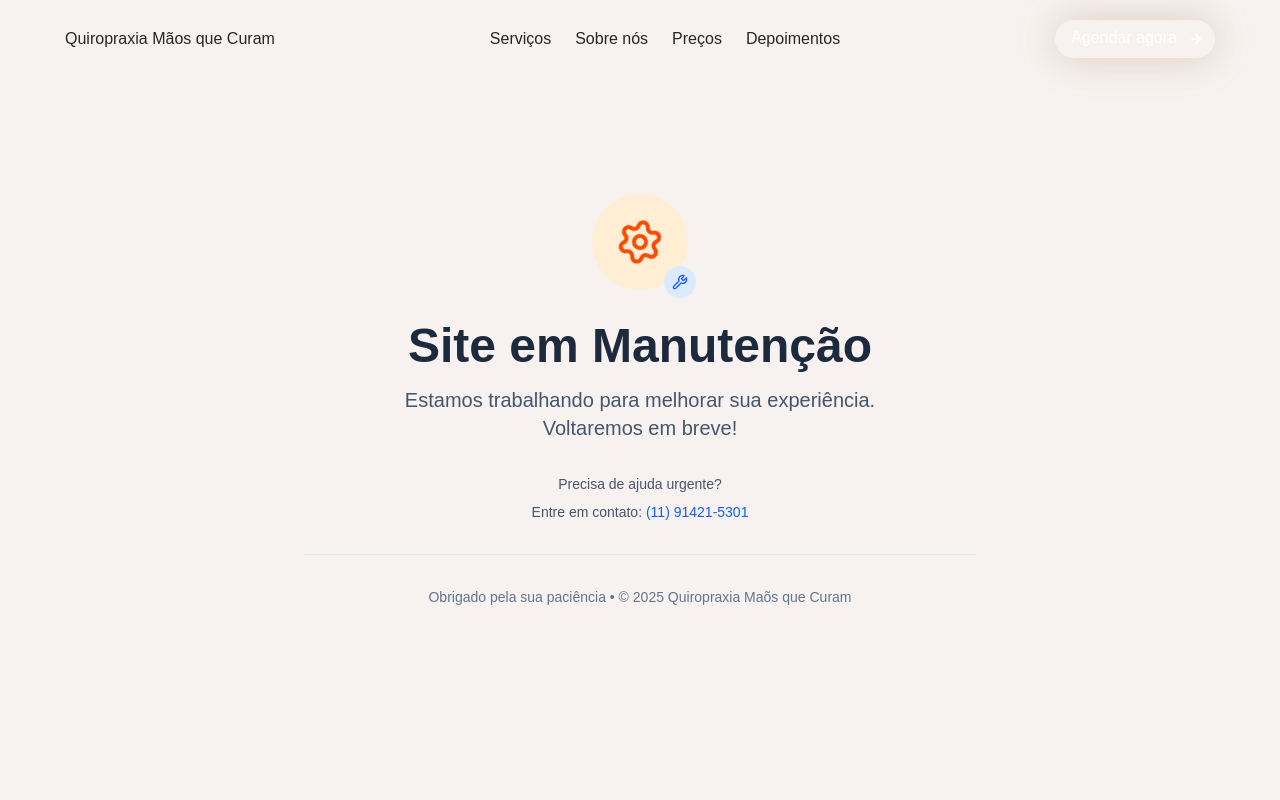
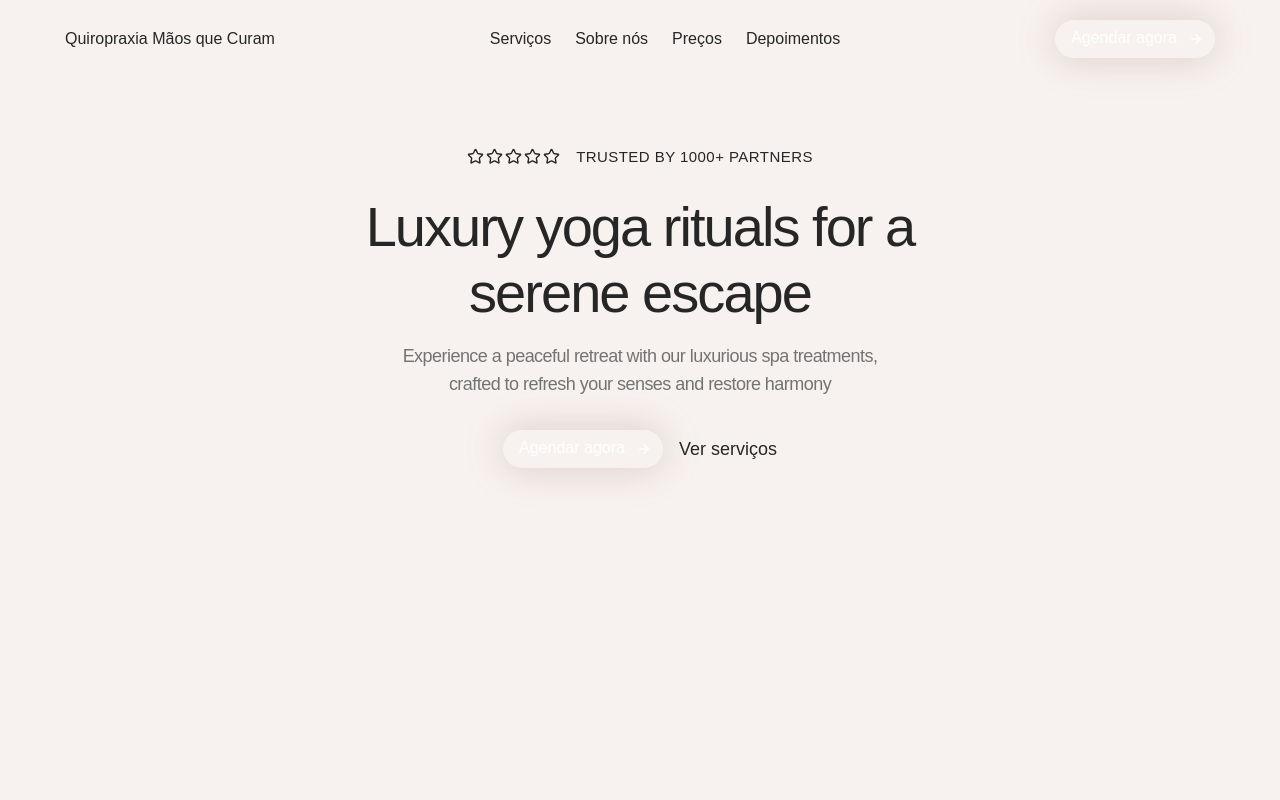
Before and after one commit to HenriqueBragaMoreira/clinica-maos-que-curam, a Next.js app: page / in a window 1280 px wide. Shown: the top 800 px of the page. Built offline with nearby package versions, Linux system fonts and the light colour scheme; a web font is replaced by a local one.

Commit message:
refactor: simplify home page to use hero section
- Replace maintenance page with HeroSection component
- Remove temporary maintenance UI
- Integrate new landing page structure

```diff
--- a/src/app/page.tsx
+++ b/src/app/page.tsx
@@ -1,52 +1,11 @@
-import { Settings, Wrench } from 'lucide-react';
+import { HeroSection } from "./components/hero-section";
 
-export default function HomePage() {
+export default function Home() {
   return (
-    <div className="min-h-screen flex items-center justify-center p-4">
-      <div className="w-full max-w-2xl mx-auto text-center space-y-8">
-        <div className="flex justify-center">
-          <div className="relative">
-            <div className="w-24 h-24 bg-orange-100 rounded-full flex items-center justify-center">
-              <Settings
-                className="w-12 h-12 text-orange-600 animate-spin"
-                style={{ animationDuration: '3s' }}
-              />
-            </div>
-            <div className="absolute -bottom-2 -right-2 w-8 h-8 bg-blue-100 rounded-full flex items-center justify-center">
-              <Wrench className="w-4 h-4 text-blue-600" />
-            </div>
-          </div>
-        </div>
+    <>
+      <HeroSection />
 
-        <div className="space-y-4">
-          <h1 className="text-4xl md:text-5xl font-bold text-slate-800">
-            Site em Manutenção
-          </h1>
-          <p className="text-xl text-slate-600 max-w-lg mx-auto">
-            Estamos trabalhando para melhorar sua experiência. Voltaremos em
-            breve!
-          </p>
-        </div>
-
-        <div className="space-y-2 text-slate-600">
-          <p className="text-sm">Precisa de ajuda urgente?</p>
-          <p className="text-sm">
-            Entre em contato:{' '}
-            <a
-              href="tel:+55(11)91421-5301"
-              className="font-medium text-blue-600"
-            >
-              (11) 91421-5301
-            </a>
-          </p>
-        </div>
-
-        <div className="pt-8 border-t border-slate-200">
-          <p className="text-sm text-slate-500">
-            Obrigado pela sua paciência • © 2025 Quiropraxia Maõs que Curam
-          </p>
-        </div>
-      </div>
-    </div>
+      <></>
+    </>
   );
 }
```
